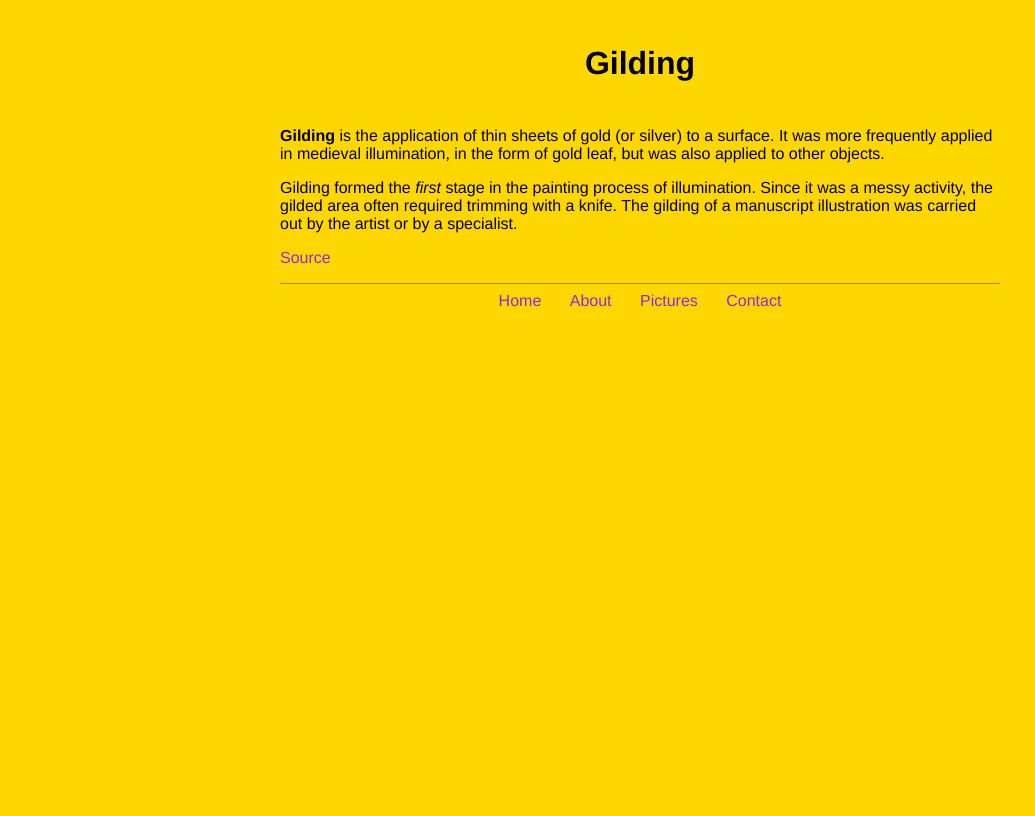
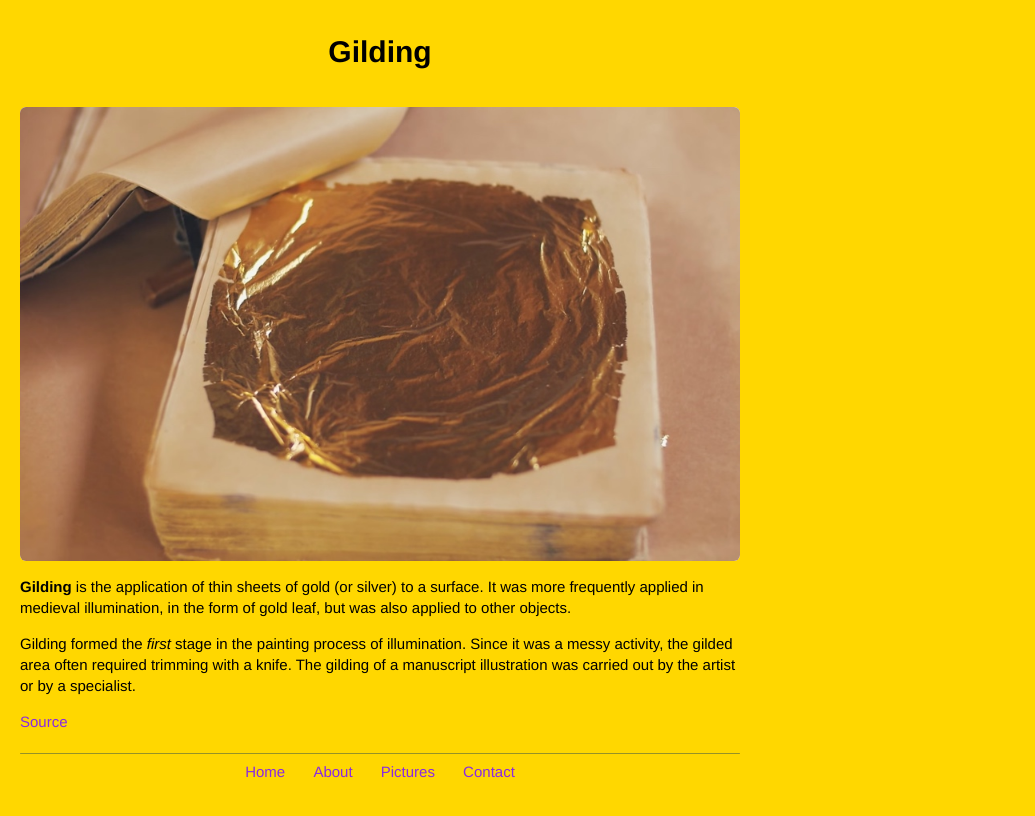
Before and after one commit to four-and-twenty-blackbirds/Gilding_Multi-Page-Site, a plain HTML site: page index.html in a window 1280 px wide. Shown: the whole page, without its empty margins (0-1035 px from the left). Drawn offline with Linux system fonts and the light colour scheme.

Commit message:
homepage image & some css updates

```diff
--- a/index.html
+++ b/index.html
@@ -10,6 +10,7 @@
 	<body>
 		<div class="wrapper">
 			<h1>Gilding</h1>
+			<img src="/images/kanazawa-gold-leaf.jpg" />
 			<p>
 				<strong>Gilding</strong> is the application of thin sheets of gold (or
 				silver) to a surface. It was more frequently applied in medieval
--- a/src/style.css
+++ b/src/style.css
@@ -1,11 +1,21 @@
 body {
 	background-color: gold;
 	font-family: helvetica, sans-serif;
+	font-size: 15px;
+	line-height: 21px;
 }
 
 h1 {
 	text-align: center;
-	margin: 45px auto;
+	margin: 21px auto 45px;
+}
+
+img {
+	display: block;
+	margin: 0 auto;
+	max-width: 100%;
+	border-radius: 6px;
+	background: white;
 }
 
 a {
@@ -28,7 +38,7 @@ hr {
 }
 
 .wrapper {
-	margin: 0 auto;
+	padding: 12px;
 	max-width: 720px;
 }
 
@@ -43,6 +53,7 @@ hr {
 }
 
 .footer {
+	margin: 21px auto 75px;
 	text-align: center;
 }
 
```
Also changed, not shown: images/kanazawa-gold-leaf.jpg (added), 1 other file.
